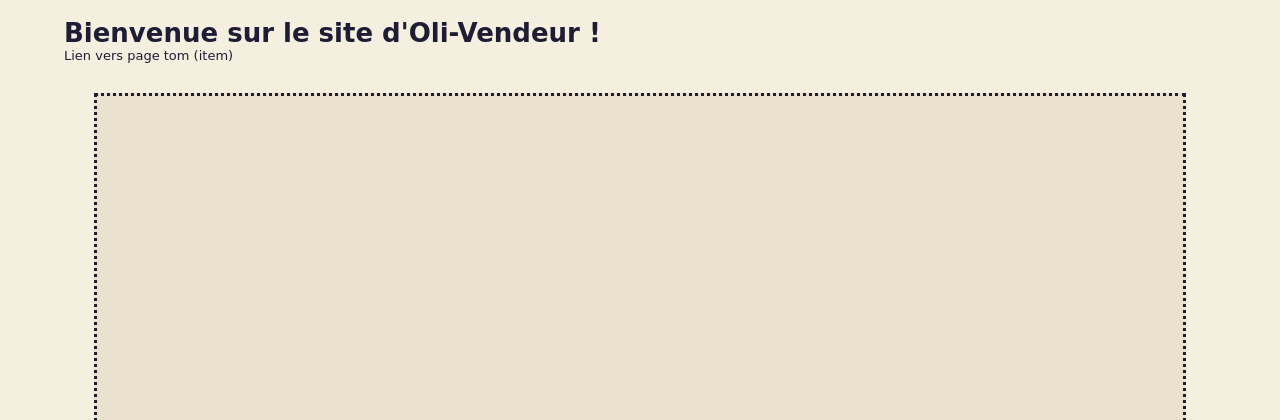
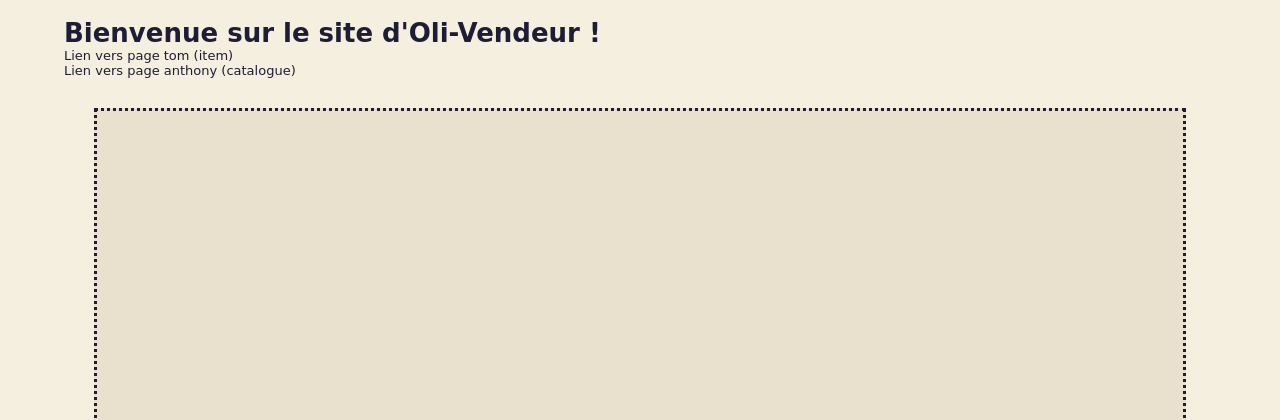
Before and after one commit to TomPottin/1B5, a PHP site: page / in a window 1280 px wide. Shown: the part 75-495 px from the top of the page. Run offline with PHP 8.4, Linux system fonts and the light colour scheme.

Commit message:
ajout catalogue sur index

```diff
--- a/code/index.php
+++ b/code/index.php
@@ -8,6 +8,7 @@
         <h1>Bienvenue sur le site d'Oli-Vendeur !</h1>
         <ul>
             <li><a href="pages/CG_page_produit.php">Lien vers page tom (item)</a></li>
+            <li><a href="pages/Catalogue.php">Lien vers page anthony (catalogue)</a></li>
         </ul>
         <div id="filler"><p><b>CONTENU</b></p></div>
     </main>
```
